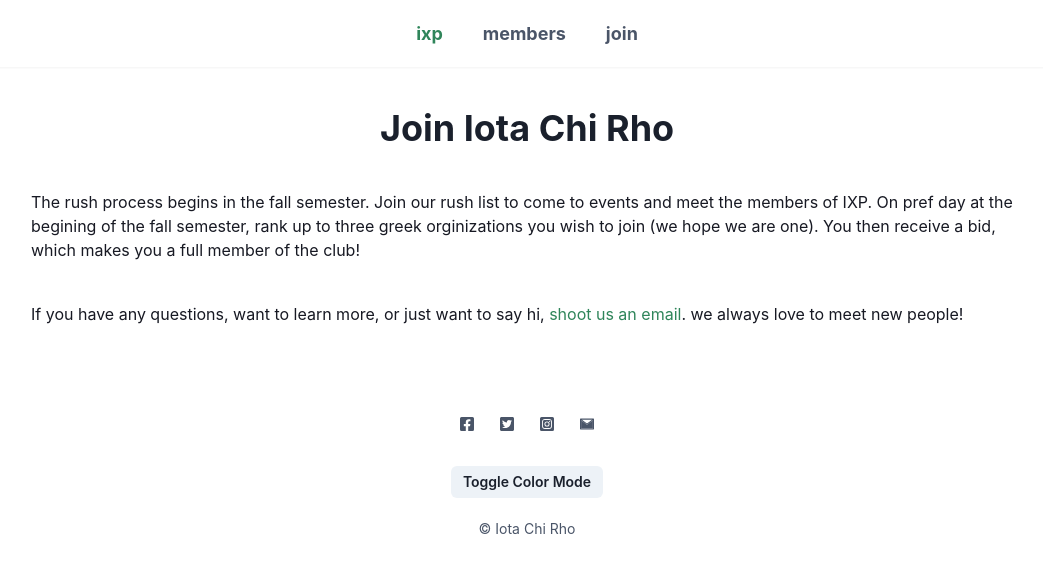
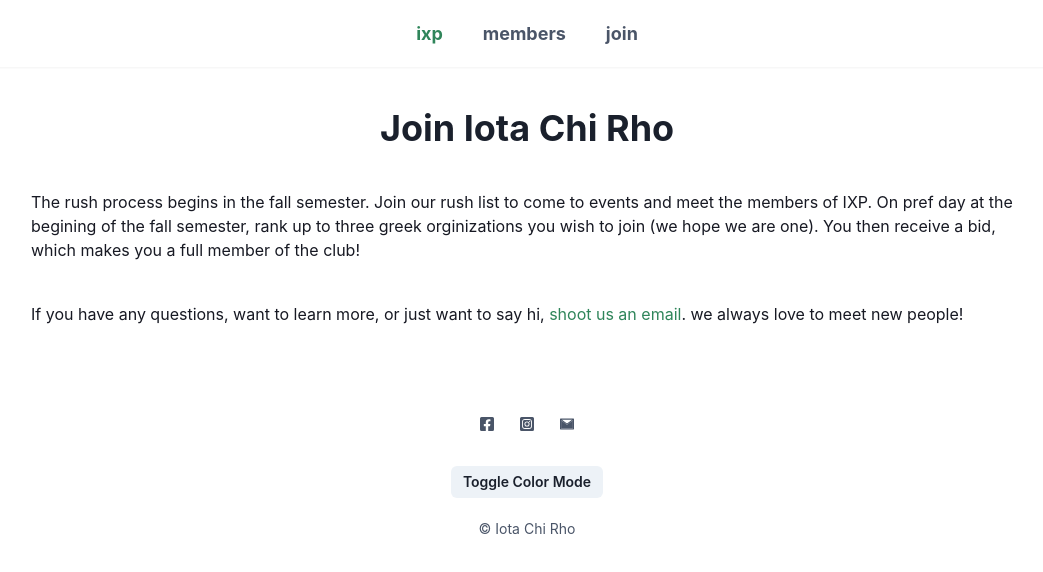
Before and after one commit to iotachirho/ixp-website, a Next.js app: page /join in a window 1280 px wide. Shown: the top 572 px of the page, without its empty margins (113-1156 px from the left). Built offline with nearby package versions, Linux system fonts and the light colour scheme.

Commit message:
Remove twitter link

```diff
--- a/src/components/layout.tsx
+++ b/src/components/layout.tsx
@@ -47,14 +47,6 @@ const Layout: FunctionComponent = ({ children }) => {
             <Link
               padding={2}
               color="secondaryText"
-              href="https://twitter.com/iotachirho"
-              isExternal
-            >
-              <Icon aria-label="Twitter" as={FaTwitterSquare} />
-            </Link>
-            <Link
-              padding={2}
-              color="secondaryText"
               href="https://www.instagram.com/iotachirho/"
               isExternal
             >
```
